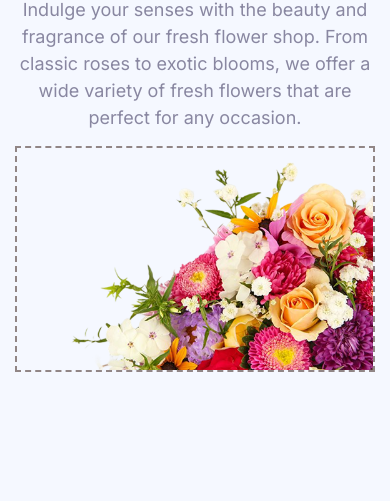
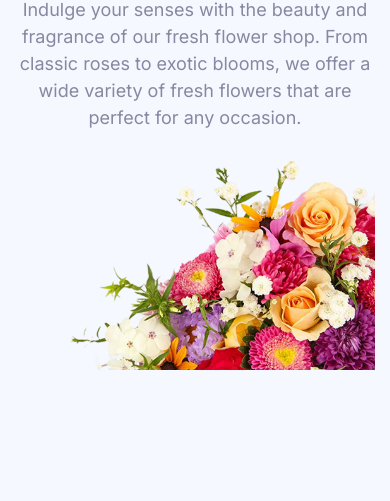
Before and after one commit to kamrul397/Assainment_2, a plain HTML site: page index.html in a window 390 px wide. Shown: the part 275-776 px from the top of the page. Drawn offline with Linux system fonts and the light colour scheme.

Commit message:
border none

```diff
--- a/style.css
+++ b/style.css
@@ -555,4 +555,7 @@ body {
   .footer-title {
     margin: 30px 0;
   }
+  .flower-img {
+    border: none;
+  }
 }
```
